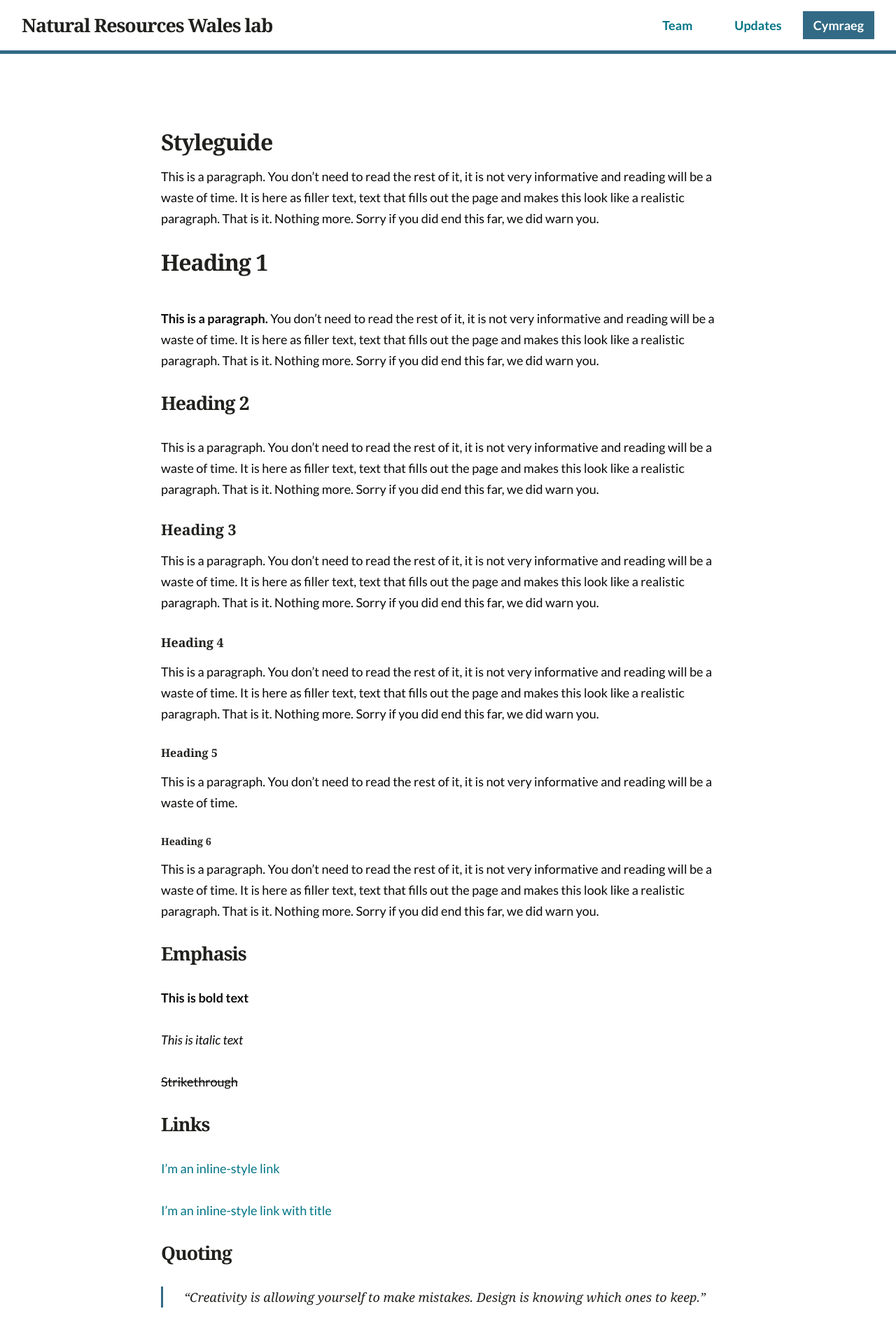
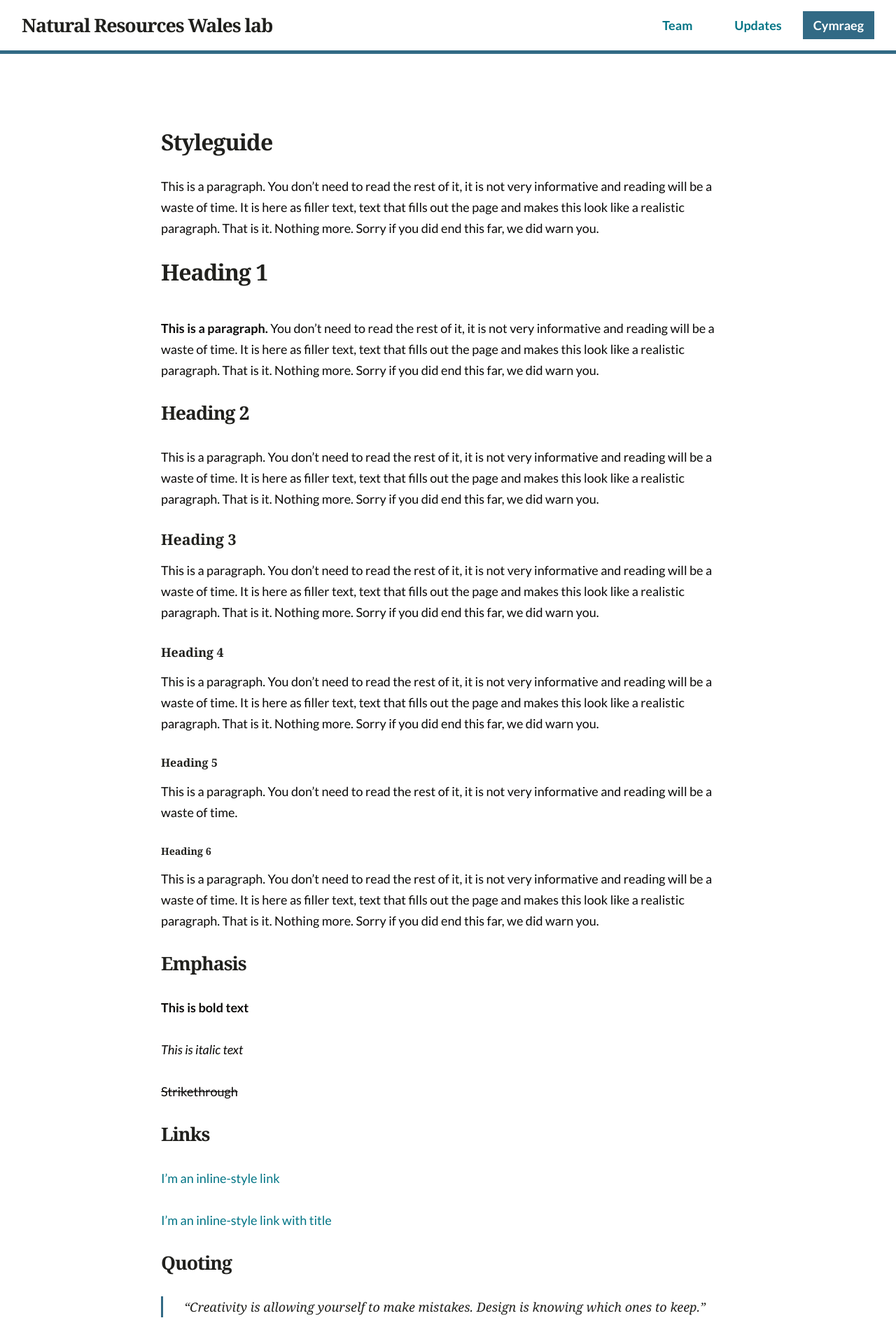
Before and after one commit to OwainJenkins/test-.github.io, a Jekyll site: the page built from en/styleguide.md, in a window 1280 px wide. Shown: the top 1904 px of the page at 70% size. Built offline with Jekyll 4.4.1, drawn with Linux system fonts in a browser that asks for light colours.

Commit message:
Update page.html

```diff
--- a/_layouts/page.html
+++ b/_layouts/page.html
@@ -4,14 +4,14 @@ layout: default
 
 <main class="main">
   <article class="post">
-   <!--  <header class="post-header"> -->
+    <header class="post-header">
       <h1 class="post-title">{{page.title}}</h1>
       {% if page.feature_image and page.feature_image != "" %}
       <figure class="post-thumbnail image-card width-wide">
         <img src="{{ page.feature_image | relative_url }}" alt="{{ page.title }}">
       </figure><!-- .post-thumbnail -->
       {% endif %}
-  <!-- .  </header><!-- .post-header -->
+    </header><!-- .post-header -->
     <div class="post-content">
       {{content}}
     </div><!-- .post-content -->
```
